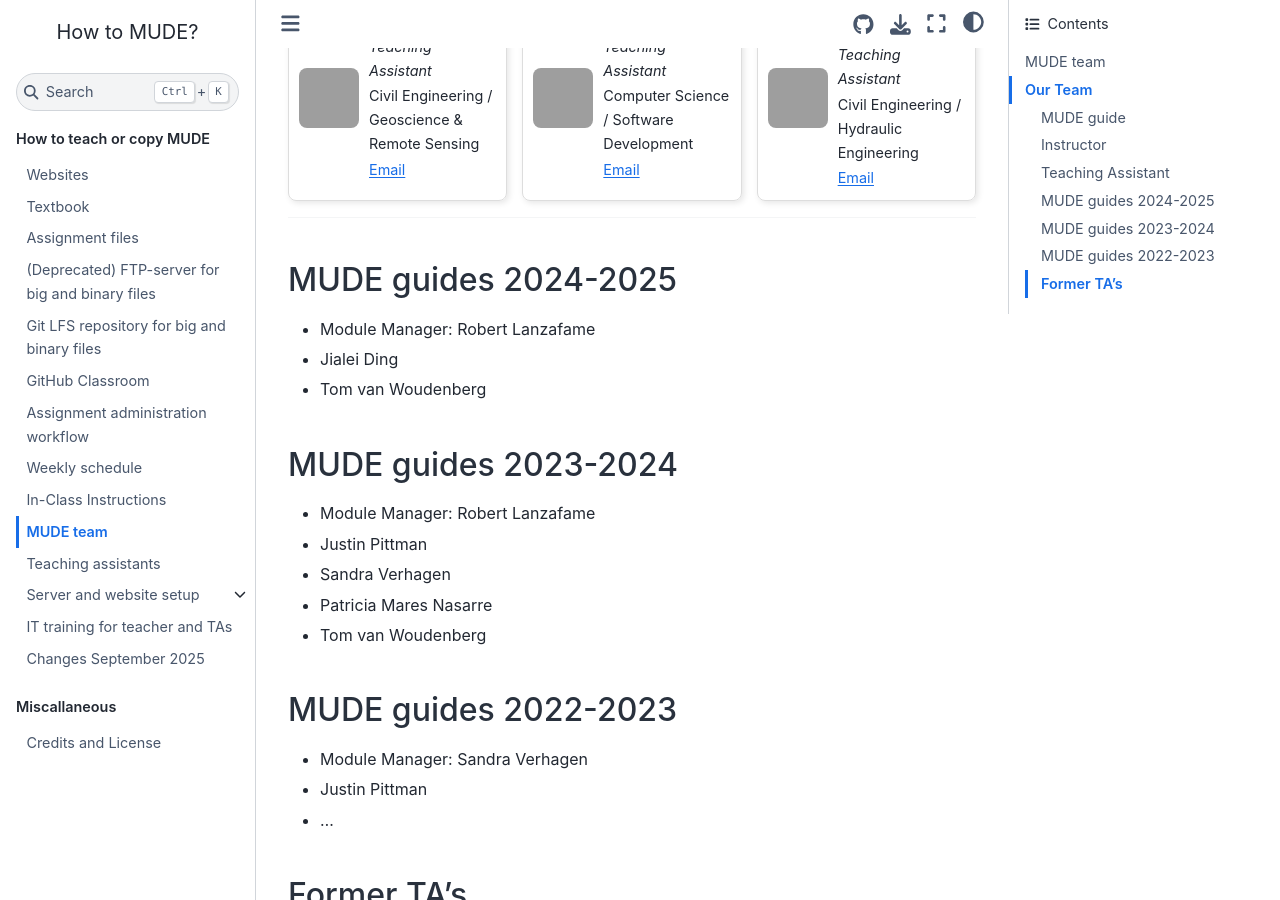
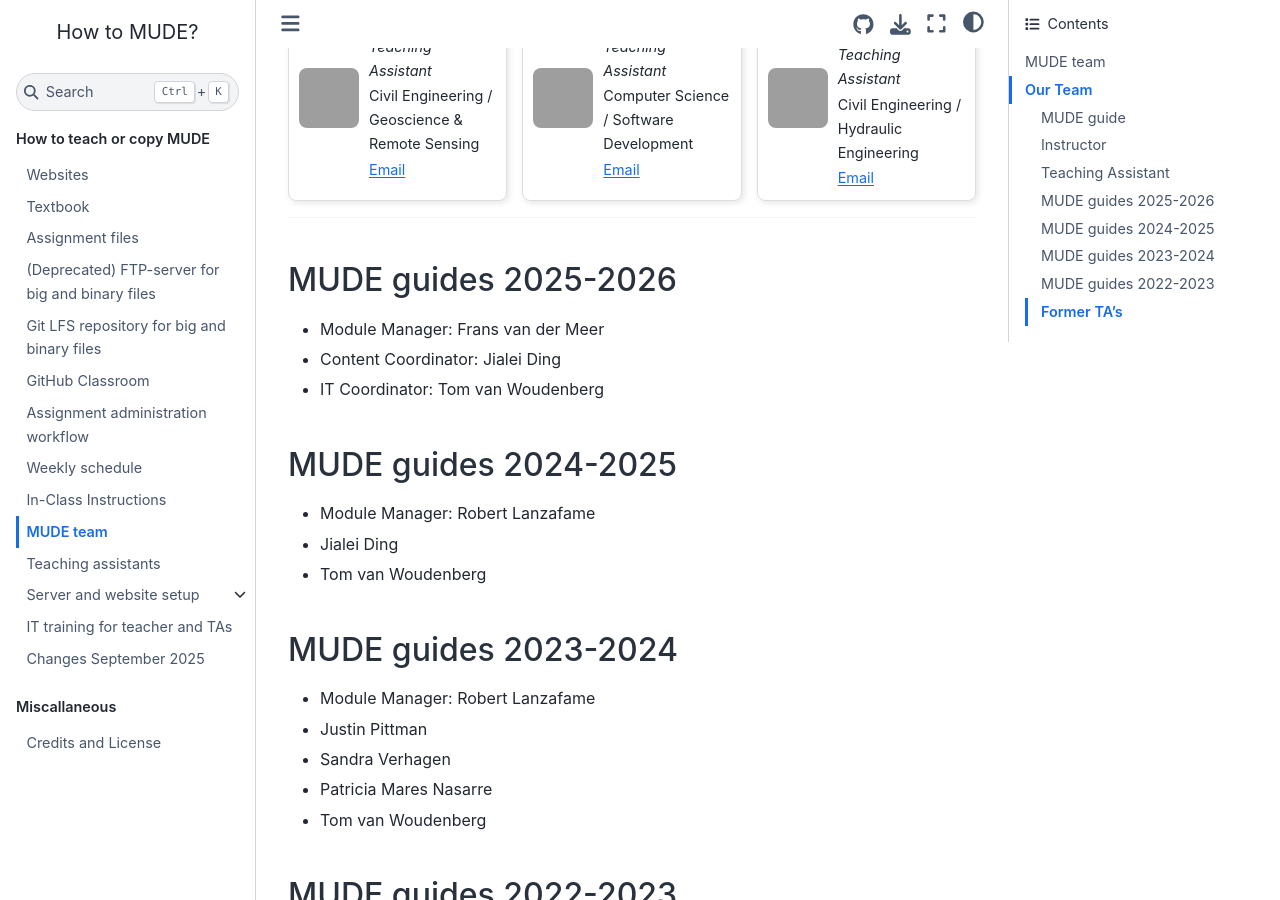
Before and after one commit to TUDelft-MUDE/teacher, a Jupyter Book: the page built from book/team/topics_people.md, in a window 1280 px wide and 900 px high, scrolled down 1762 px, cut to the strip 0-900 px from the top of the window. Built offline with Jupyter Book 1.0.4 settings and Sphinx 7.4.7 and the Sphinx Book theme 1.1.4, drawn with Linux system fonts in a browser that asks for light colours; comment, search, counter and statistics services are not loaded; grey boxes are pictures that could not be loaded.

Commit message:
Update topics_people.md

```diff
--- a/book/team/topics_people.md
+++ b/book/team/topics_people.md
@@ -240,6 +240,10 @@ Time Series Analysis (Week 2.4).</p>
 ---
 
 
+## MUDE guides 2025-2026
+- Module Manager: Frans van der Meer
+- Content Coordinator: Jialei Ding
+- IT Coordinator: Tom van Woudenberg
 
 ## MUDE guides 2024-2025
 - Module Manager: Robert Lanzafame
```
